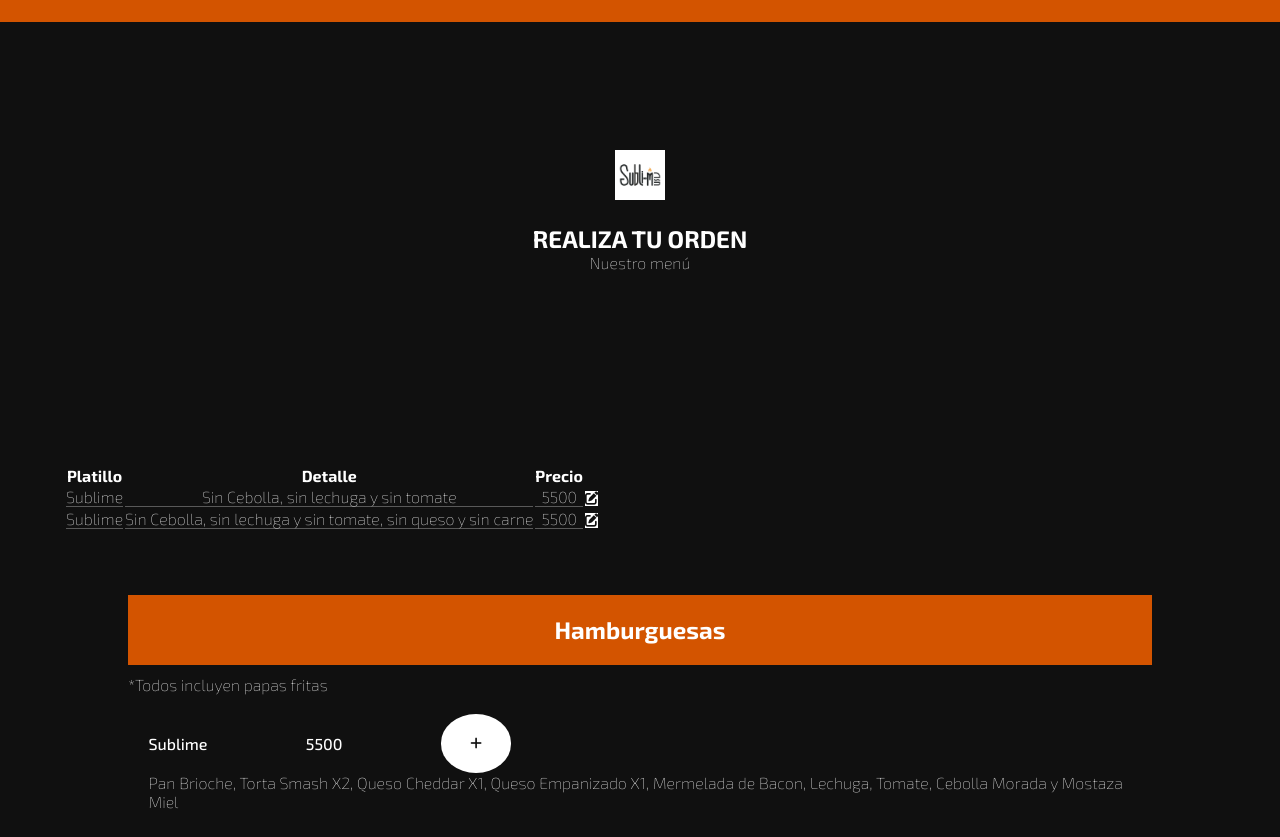
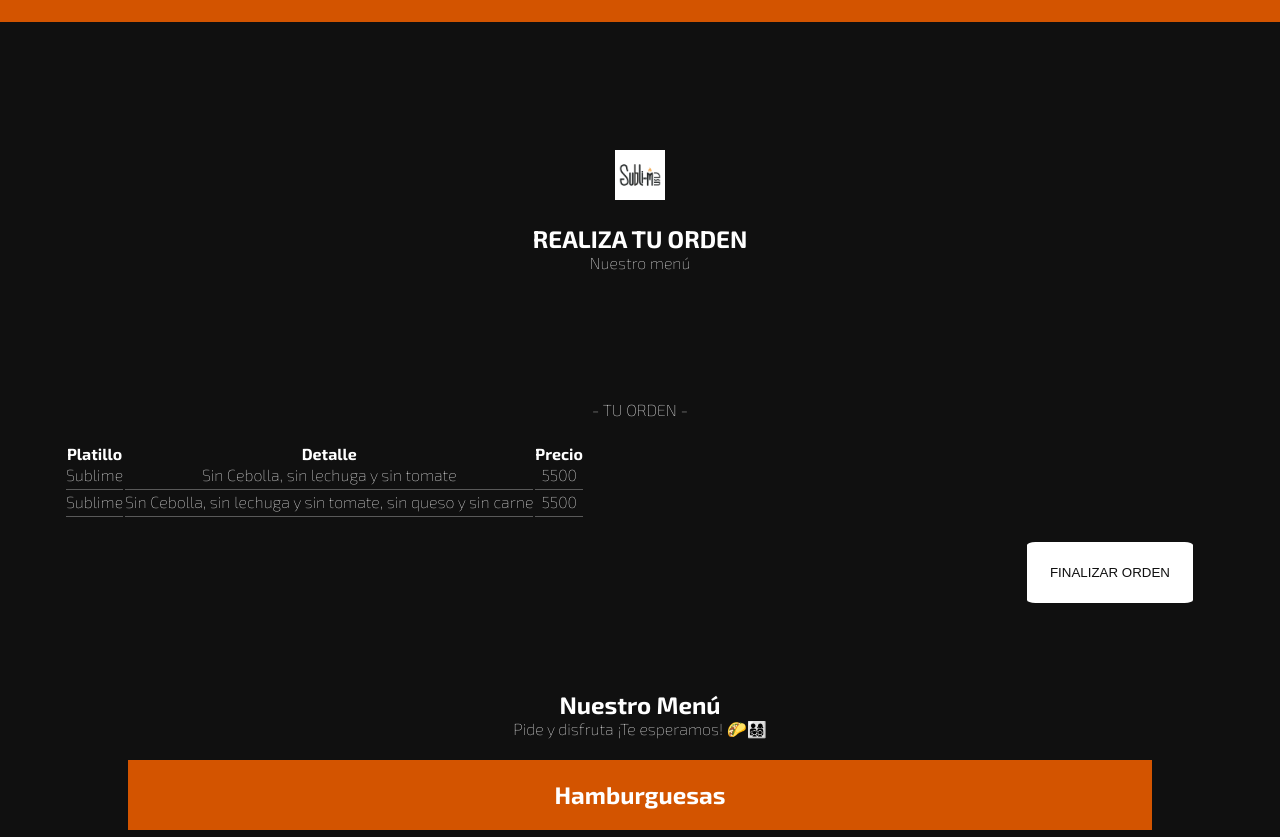
Before and after one commit to edwinSolorzanoC/Sublime, a plain HTML site: page odenes.html in a window 1280 px wide. Shown: the part 82-919 px from the top of the page. Drawn offline with Linux system fonts and the light colour scheme.

Commit message:
Add files via upload

```diff
--- a/odenes.html
+++ b/odenes.html
@@ -33,6 +33,7 @@
 
         <section class="orden">
             <table>
+                <p style="padding-bottom: 2%;">- TU ORDEN -</p>
                 <thead>
                     <tr>
                         <th>Platillo</th>
@@ -46,20 +47,24 @@
                         <td>Sublime</td>
                         <td>Sin Cebolla, sin lechuga y sin tomate</td>
                         <td>5500</td>
-                        <td class="edit" > <button><i class="fa-solid fa-pen-to-square"></i></button></td>
                     </tr>
                     <tr>
                         <td>Sublime</td>
                         <td >Sin Cebolla, sin lechuga y sin tomate, sin queso y sin carne</td>
                         <td>5500</td>
-                        <td class="edit"> <button><i class="fa-solid fa-pen-to-square"></i></button></td>
                     </tr>
                 </tbody>
             </table>
+            <div class="btn">
+                <button>FINALIZAR ORDEN</button>
+            </div>
 
         </section>
 
         <section class="menu">
+            <h1 class="titulo">Nuestro Menú</h1>
+            <p style="text-align: center; padding-bottom: 2%;">Pide y disfruta ¡Te esperamos! 🌮👨‍👩‍👧‍👦</p>
+
             <div class="hambuguesas">
                 <h1 class="titulito">Hamburguesas</h1>
                 <p>*Todos incluyen papas fritas</p>
--- a/styles/index.css
+++ b/styles/index.css
@@ -15,10 +15,27 @@
     padding: 20% 10%;
 }
 
+
+@media screen and (min-width:900px){
+    .portada{
+        padding: 10%;
+    }
+    .portada p{
+        padding: 0.5% 0%;
+    }
+}
+
+
 .pedidos{
     padding: 10%;
 }
 
+.pedidos p{
+    padding: 1% 0%;
+}
+.pedidos h1{
+    padding: 5% 0%;
+}
 .pedidos a, .menu a{
     padding: 2% 10% 2% 2%;
 
@@ -31,15 +48,35 @@
 .pedidos .pasos{
     padding: 2%;
 }
-.pedidos p{
-    padding: 1% 0%;
+
+@media screen and (min-width:900px){
+    .pedidos{
+        padding: 5% 10%;
+    }
+    .pedidos p{
+        padding: 0.5% 0%;
+    }
+    .pedidos h1{
+        padding: 0%;
+    }
+    .pedidos .pasos{
+        padding: 2%;
+    }
 }
-.pedidos h1{
-    padding: 5% 0%;
-}
+
+
+
 .menu{
     padding: 10%
 }
 .menu p{
     padding: 5% 0%;
 }
+@media screen and (min-width:900px){
+    .menu{
+        padding: 5% 10%;
+    }
+    .menu p{
+        padding: 0.5% 0%;
+    }
+}
--- a/styles/main.css
+++ b/styles/main.css
@@ -71,6 +71,7 @@
 }
 
 /* --------------------- */
+
 .imagen{
     padding: 0% 10%;
 }
@@ -78,3 +79,9 @@
     height: 100%;
     width: 100%;
 }
+@media screen and (min-width:900px){
+    .imagen img{
+        height: 40%;
+        width: 40%;
+    }
+}
--- a/styles/ordenes.css
+++ b/styles/ordenes.css
@@ -15,7 +15,7 @@
 */
 
 .portada{
-    padding: 10%;
+    padding: 10% 10% 5% 10%;
     text-align: center;
 }
 .portada img{
@@ -23,27 +23,37 @@
     height: 50px;
 }
 
+
 .orden{
     padding: 5%;
+    text-align: center;
 }
 .orden tbody tr td{
     border-bottom: 1px solid #ffffff4e;
     text-align: center;
+    padding-bottom: 1%;
 }
-.orden .edit{
+.orden .btn{
+    text-align: end;
+}
+.orden .btn button{
     border: none;
-}
-.orden button{
+    border-radius: 5%;
+    padding: 2%;
+    margin: 2%;
+
     background-color: #ffffff;
     color: #101010;
+}
+.orden button:active , .menu .plato button:active{
+    background-color: #f59c60;
+}
 
-    border: none;
-}
-.orden button:active{
-    background-color: #d35400;
-}
 .menu{
     padding: 0% 10% 10% 10%;
+}
+.menu .titulo{
+    text-align: center;
 }
 .menu .titulito{
     text-align: center;
```
